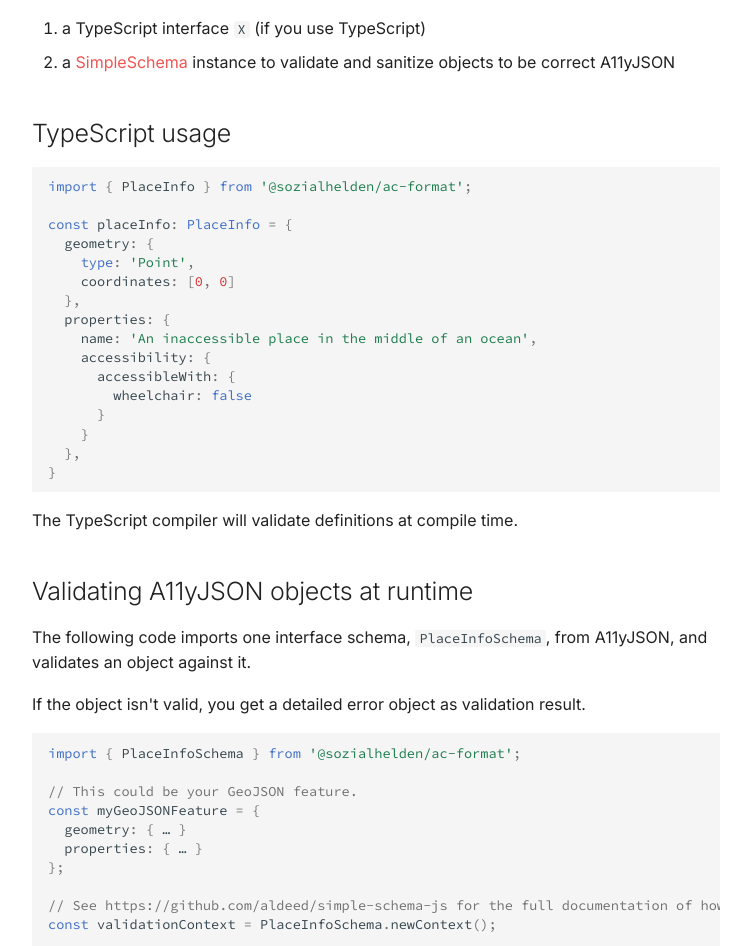
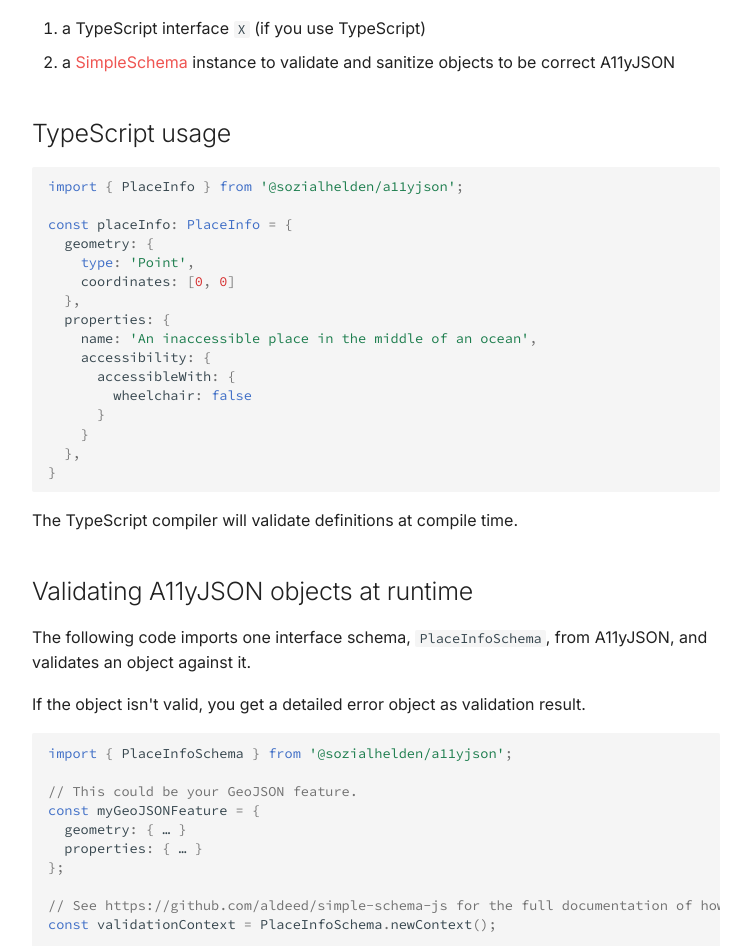
Before and after one commit to sozialhelden/a11yjson, an MkDocs documentation site: the page built from docs/0-usage.md, in a window 1280 px wide and 1400 px high. Shown: the part 454-1400 px from the top of the window, without its empty margins (264-1015 px from the left). Built offline with MkDocs 1.6.1 and Material for MkDocs 9.7.7, drawn with Linux system fonts in a browser that asks for light colours; comment, search, counter and statistics services are not loaded.

Commit message:
Fix reference to 'ac-format' in docs

````diff
--- a/docs/0-usage.md
+++ b/docs/0-usage.md
@@ -18,7 +18,7 @@ For each interface `X` you find in the reference, the `a11yjson` npm module prov
 ## TypeScript usage
 
 ```typescript
-import { PlaceInfo } from '@sozialhelden/ac-format';
+import { PlaceInfo } from '@sozialhelden/a11yjson';
 
 const placeInfo: PlaceInfo = {
   geometry: {
@@ -45,7 +45,7 @@ The following code imports one interface schema, `PlaceInfoSchema`, from A11yJSO
 If the object isn't valid, you get a detailed error object as validation result.
 
 ```javascript
-import { PlaceInfoSchema } from '@sozialhelden/ac-format';
+import { PlaceInfoSchema } from '@sozialhelden/a11yjson';
 
 // This could be your GeoJSON feature.
 const myGeoJSONFeature = {
````
